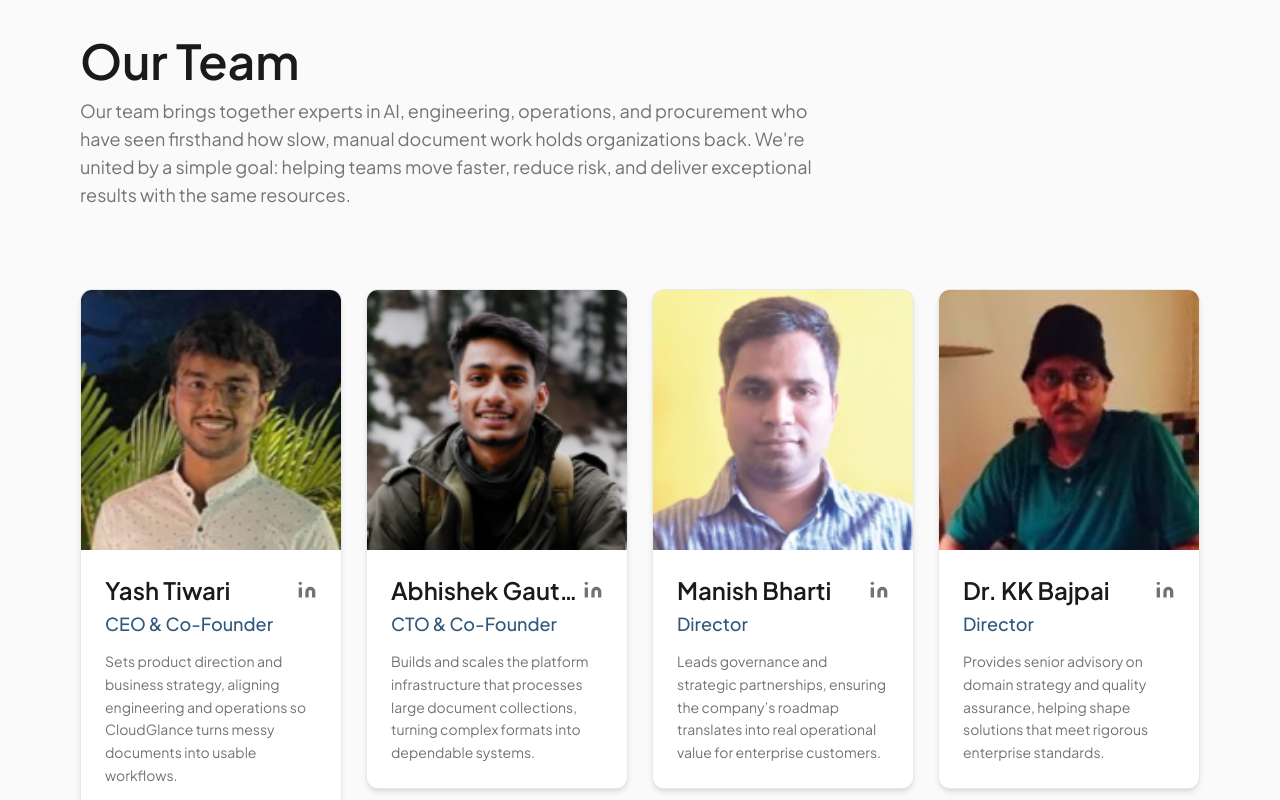
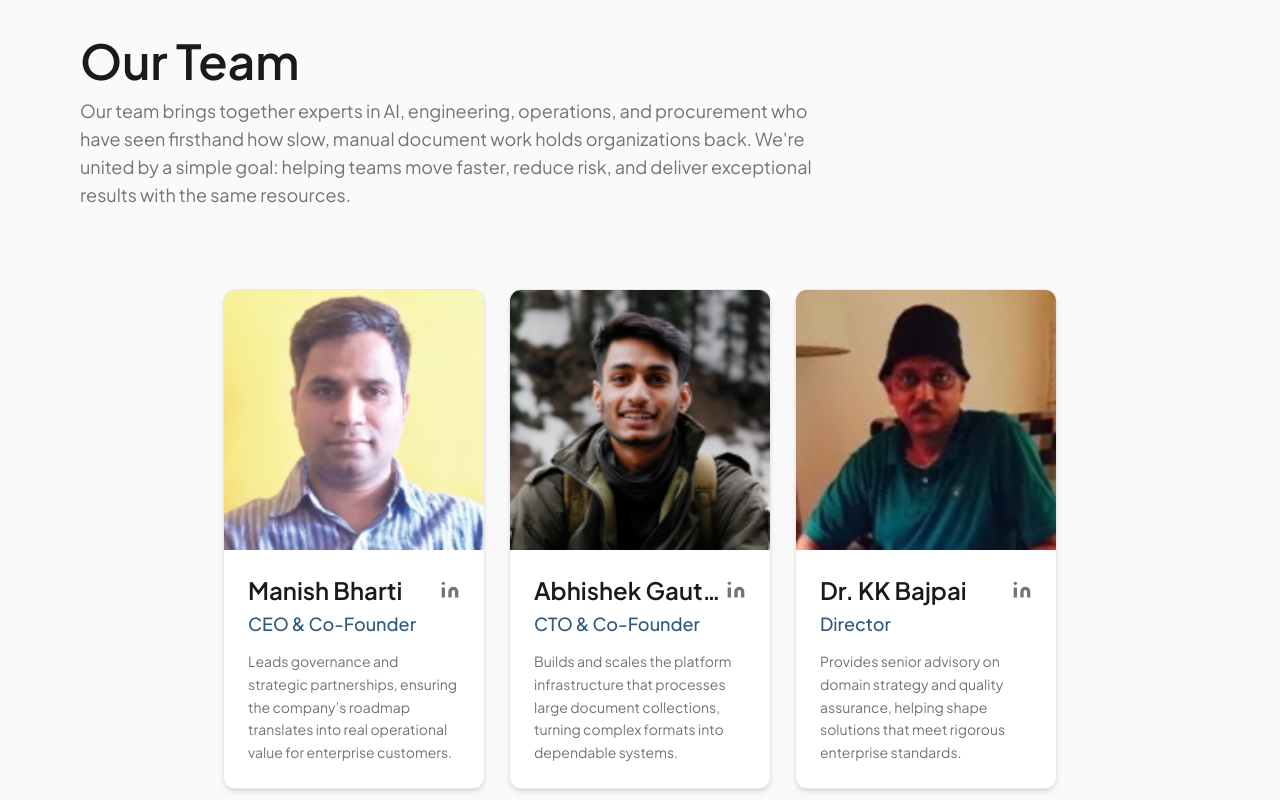
Before and after one commit to syntropic-systems/landing-page, a Next.js app: page /company in a window 1280 px wide. Shown: the part 2000-2800 px from the top of the page. Built offline with nearby package versions, Linux system fonts and the light colour scheme.

Commit message:
fix: center 3-card team row and equalize card heights
Co-Authored-By: Claude Opus 4.8 (1M context) <noreply@anthropic.com>

```diff
--- a/app/(site)/company/page.tsx
+++ b/app/(site)/company/page.tsx
@@ -78,9 +78,9 @@ export default function CompanyPage() {
                 description="Our team brings together experts in AI, engineering, operations, and procurement who have seen firsthand how slow, manual document work holds organizations back. We're united by a simple goal: helping teams move faster, reduce risk, and deliver exceptional results with the same resources."
             >
                 <div className="space-y-4 sm:space-y-6">
-                    {/* Row 1 (desktop: 4 cards, mobile: 2 rows of 2) */}
-                    <StaggerChildren className="grid grid-cols-2 lg:grid-cols-4 gap-4 sm:gap-6" stagger={0.12}>
-                        <StaggerItem>
+                    {/* Row 1 (desktop: 3 cards centered via 8-col grid, mobile: 2 rows of 2) */}
+                    <StaggerChildren className="grid grid-cols-2 lg:grid-cols-8 gap-4 sm:gap-6" stagger={0.12}>
+                        {/* <StaggerItem>
                             <TeamMemberCard
                                 image="/team/yash tiwari.png"
                                 name="Yash Tiwari"
@@ -88,9 +88,20 @@ export default function CompanyPage() {
                                 position="CEO & Co-Founder"
                                 description="Sets product direction and business strategy, aligning engineering and operations so CloudGlance turns messy documents into usable workflows."
                             />
+                        </StaggerItem> */}
+                        <StaggerItem className="h-full lg:col-span-2 lg:col-start-2">
+                            <TeamMemberCard
+                                className="h-full"
+                                image="/team/manish bharti.png"
+                                name="Manish Bharti"
+                                linkedin="https://www.linkedin.com/in/mbharti/"
+                                position="CEO & Co-Founder"
+                                description="Leads governance and strategic partnerships, ensuring the company’s roadmap translates into real operational value for enterprise customers."
+                            />
                         </StaggerItem>
-                        <StaggerItem>
+                        <StaggerItem className="h-full lg:col-span-2">
                             <TeamMemberCard
+                                className="h-full"
                                 image="/team/abhishek gautam.png"
                                 name="Abhishek Gautam"
                                 linkedin="https://www.linkedin.com/in/abhishekgautam03/"
@@ -98,17 +109,9 @@ export default function CompanyPage() {
                                 description="Builds and scales the platform infrastructure that processes large document collections, turning complex formats into dependable systems."
                             />
                         </StaggerItem>
-                        <StaggerItem>
+                        <StaggerItem className="h-full lg:col-span-2">
                             <TeamMemberCard
-                                image="/team/manish bharti.png"
-                                name="Manish Bharti"
-                                linkedin="https://www.linkedin.com/in/mbharti/"
-                                position="Director"
-                                description="Leads governance and strategic partnerships, ensuring the company’s roadmap translates into real operational value for enterprise customers."
-                            />
-                        </StaggerItem>
-                        <StaggerItem>
-                            <TeamMemberCard
+                                className="h-full"
                                 image="/team/dr. kk bajpal.png"
                                 name="Dr. KK Bajpai"
                                 linkedin="https://www.linkedin.com/in/kk-bajpai-7b56611a1/"
@@ -151,7 +154,7 @@ export default function CompanyPage() {
                                 image="/team/swapnish sahare.png"
                                 name="Swapnish Sahare"
                                 linkedin="https://www.linkedin.com/in/swapnishsahare/"
-                                position="Design Consultant"
+                                position="Design"
                                 description="Crafts the product’s visual and interaction language, simplifying complex flows so teams can use the product without a manual."
                             />
                         </StaggerItem>
```
